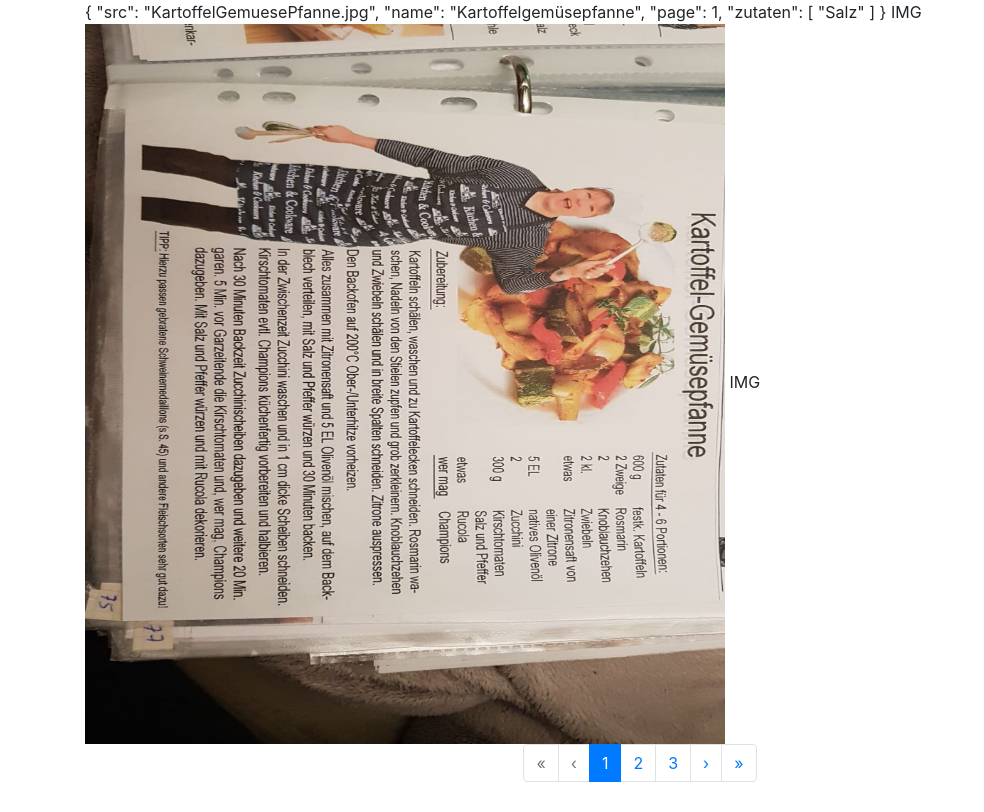
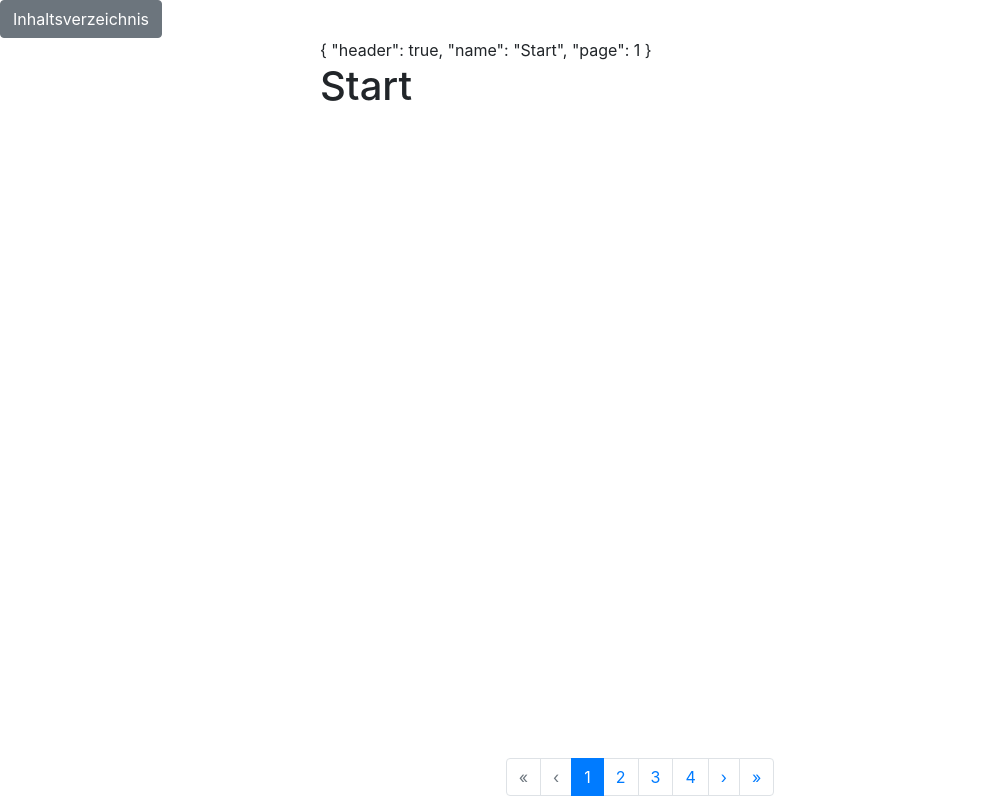
Before and after one commit to DarthSiedewurst/claudisKochbuch, a Vue app: page / in a window 1280 px wide. Shown: the whole page, without its empty margins (0-984 px from the left). Built offline with nearby package versions, Linux system fonts and the light colour scheme.

Commit message:
first table of contents

```diff
--- a/src/App.vue
+++ b/src/App.vue
@@ -1,5 +1,5 @@
 <template>
-  <b-container id="app">
+  <div id="app">
     <router-view />
-  </b-container>
+  </div>
 </template>
--- a/src/components/Bookpage.vue
+++ b/src/components/Bookpage.vue
@@ -1,9 +1,12 @@
 <template>
   <div>
     {{ recipe }}
-    IMG
-    <img class="recipe" :src="getImgUrl()" />
-    IMG
+    <div v-if="recipe.header">
+      <h1>{{ recipe.name }}</h1>
+    </div>
+    <div v-else>
+      <img class="recipe" :src="getImgUrl()" />
+    </div>
   </div>
 </template>
 
@@ -12,7 +15,7 @@ import { Irecipe } from "@/config";
 import { Component, Prop, Vue } from "vue-property-decorator";
 
 @Component({
-  components: {},
+  components: {}
 })
 export default class Bookpage extends Vue {
   @Prop() private recipe!: Irecipe;
@@ -25,8 +28,9 @@ export default class Bookpage extends Vue {
 
 <style lang="scss" scoped>
 .recipe {
-  width: 50vw;
-  height: 90vh;
+  display: block;
+  width: 40%;
+  height: 40%;
   margin: auto;
 }
 </style>
--- a/src/config/index.ts
+++ b/src/config/index.ts
@@ -4,24 +4,34 @@ export interface Irecipe {
   page: number;
   zutaten: string[];
 }
+export interface Iheader {
+  header: boolean;
+  name: string;
+  page: number;
+}
 
-const recipes: Irecipe[] = [
+const recipes: (Irecipe | Iheader)[] = [
+  {
+    header: true,
+    name: "Start",
+    page: 1,
+  },
   {
     src: "KartoffelGemuesePfanne.jpg",
     name: "Kartoffelgemüsepfanne",
-    page: 1,
+    page: 2,
     zutaten: ["Salz"],
   },
   {
     src: "Doeppekooche.jpg",
     name: "Döppekooche",
-    page: 2,
+    page: 3,
     zutaten: ["Pfeffer"],
   },
   {
     src: "KuerbisLasagne.jpg",
     name: "Kürbis-Lasagne",
-    page: 3,
+    page: 4,
     zutaten: ["Pfeffer"],
   },
 ];
--- a/src/views/Home.vue
+++ b/src/views/Home.vue
@@ -1,29 +1,80 @@
 <template>
   <div>
+    <b-button v-b-toggle.sidebar-1>Inhaltsverzeichnis</b-button>
+    <b-sidebar
+      id="sidebar-1"
+      title="Inhaltsverzeichnis"
+      backdrop
+      no-header-close
+      shadow
+      ref="sidebar"
+    >
+      <nav class="mb-3">
+        <b-nav vertical>
+          <b-nav-item
+            :class="[recipe.header ? 'linkToHeader' : 'linkToRecipe']"
+            v-for="recipe in recipes"
+            :key="recipe.page"
+            @click="goToPage(recipe.page)"
+            >{{ recipe.name }}</b-nav-item
+          >
+        </b-nav>
+      </nav>
+    </b-sidebar>
     <div v-for="recipe in recipes" :key="recipe.page">
-      <bookpage :recipe="recipe" v-show="currentPage === recipe.page"></bookpage>
+      <bookpage
+        class="bookpage"
+        :recipe="recipe"
+        v-show="currentPage === recipe.page"
+      ></bookpage>
     </div>
-    <b-pagination v-model="currentPage" :total-rows="recipes.length" per-page="1" align="center"></b-pagination>
+    <b-pagination
+      v-model="currentPage"
+      :total-rows="recipes.length"
+      per-page="1"
+      align="center"
+    ></b-pagination>
   </div>
 </template>
 
 <script lang="ts">
 import { Component, Vue } from "vue-property-decorator";
 //import Recipes, { Irecipe } from "../assets/recipes";
-import Recipes, { Irecipe } from "@/config";
+import Recipes, { Iheader, Irecipe } from "@/config";
 import Bookpage from "@/components/Bookpage.vue";
 
 @Component({
-  components: { Bookpage },
+  components: { Bookpage }
 })
 export default class Home extends Vue {
   private currentPage = 1;
+
   private get recipes() {
-    const recipes: Irecipe[] = [];
+    const recipes: (Irecipe | Iheader)[] = [];
     for (const recipe of Recipes) {
       recipes.splice(recipe.page - 1, 0, recipe);
     }
     return recipes;
   }
+
+  private goToPage(page: number) {
+    (this.$refs["sidebar"] as any).hide();
+
+    this.currentPage = page;
+  }
 }
 </script>
+
+<style lang="scss" scoped>
+.bookpage {
+  width: 50vw;
+  height: 90vh;
+  margin: auto;
+}
+.linkToRecipe {
+  color: red;
+}
+.linkToHeader {
+  color: blue;
+}
+</style>
```
